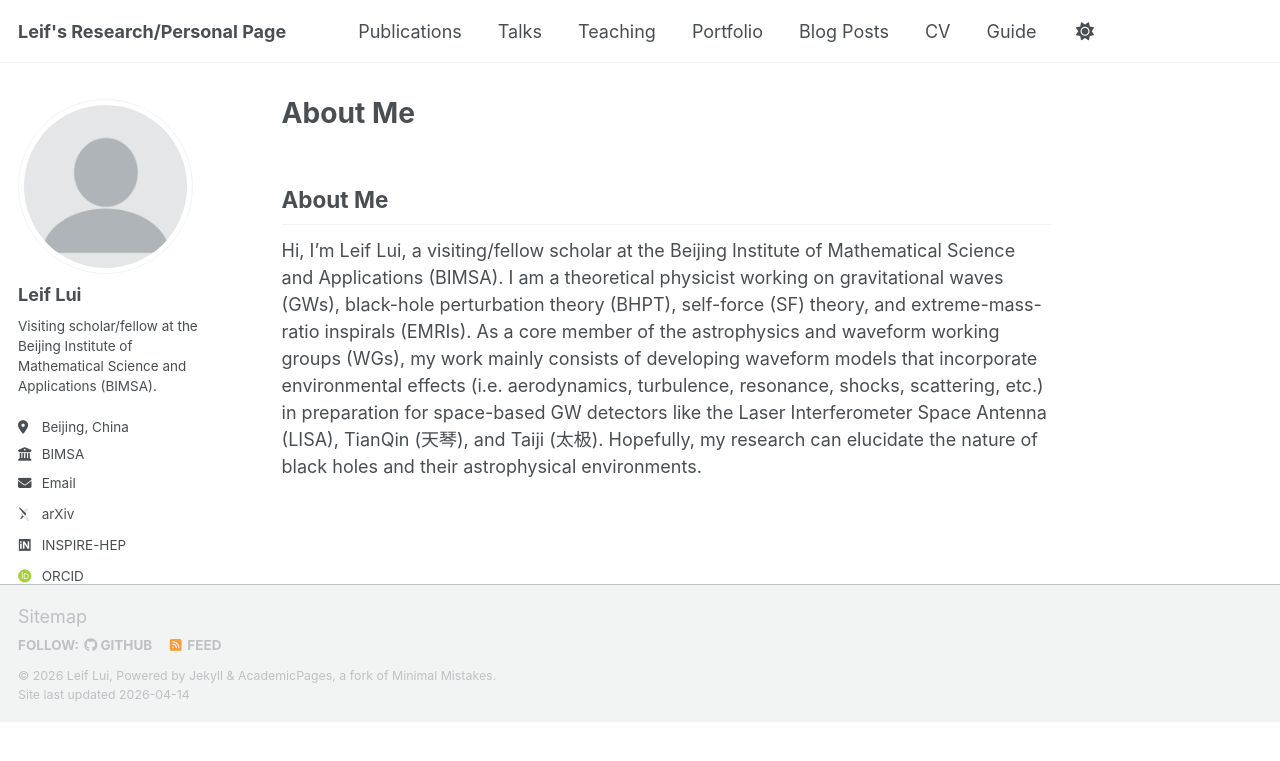
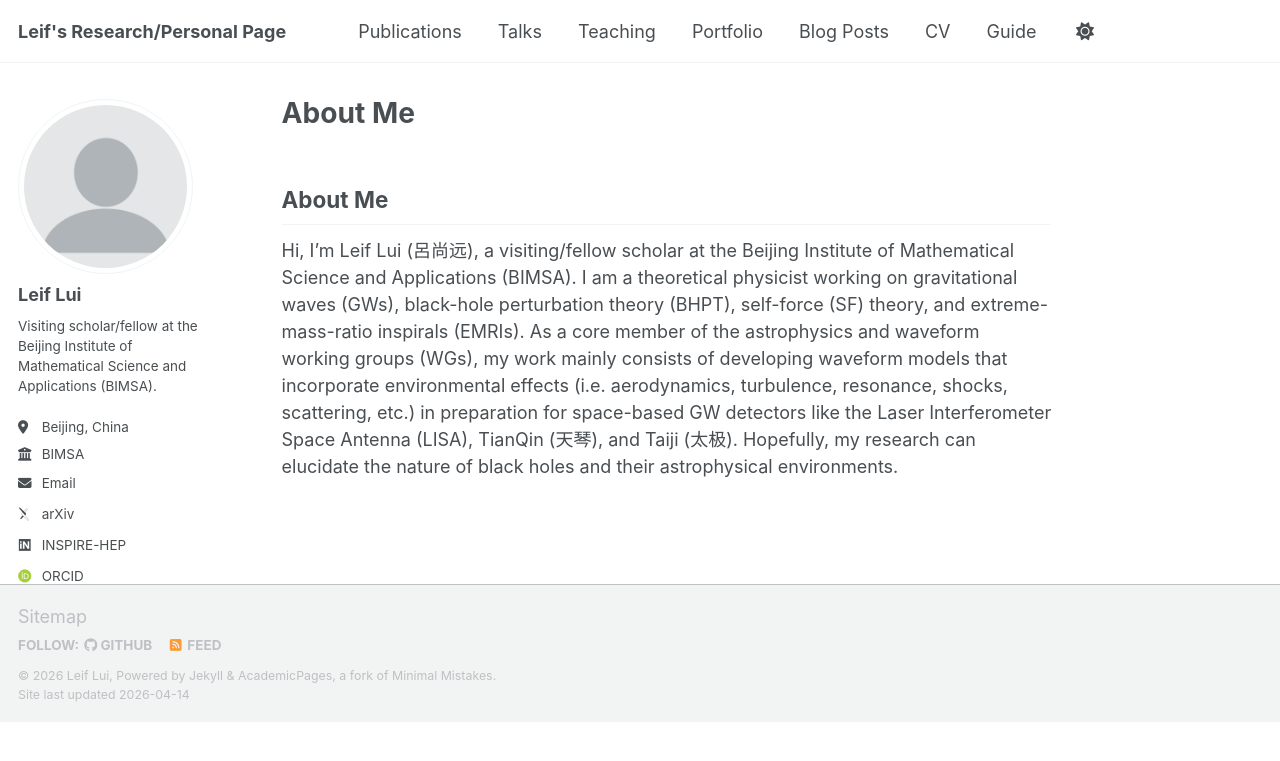
Before and after one commit to leiflui/leiflui.github.io, a Jekyll site: the page built from _pages/about.md, in a window 1280 px wide. Shown: the top 761 px of the page. Built offline with Jekyll 4.4.1, drawn with Linux system fonts in a browser that asks for light colours; some web fonts are replaced; our own code applies the rules of GitHub Pages for plain Markdown files; a script bundle is joined from its source files by our own code; library files that are not in the unit come from our copies.

Commit message:
Update about.md

```diff
--- a/_pages/about.md
+++ b/_pages/about.md
@@ -1,2 +1,2 @@
 ## About Me
-Hi, I'm Leif Lui, a visiting/fellow scholar at the Beijing Institute of Mathematical Science and Applications (BIMSA). I am a theoretical physicist working on gravitational waves (GWs), black-hole perturbation theory (BHPT), self-force (SF) theory, and extreme-mass-ratio inspirals (EMRIs). As a core member of the astrophysics and waveform working groups (WGs), my work mainly consists of developing waveform models that incorporate environmental effects (i.e. aerodynamics, turbulence, resonance, shocks, scattering, etc.) in preparation for space-based GW detectors like the Laser Interferometer Space Antenna (LISA), TianQin (天琴), and Taiji (太极). Hopefully, my research can elucidate the nature of black holes and their astrophysical environments.
+Hi, I'm Leif Lui (呂尚远), a visiting/fellow scholar at the Beijing Institute of Mathematical Science and Applications (BIMSA). I am a theoretical physicist working on gravitational waves (GWs), black-hole perturbation theory (BHPT), self-force (SF) theory, and extreme-mass-ratio inspirals (EMRIs). As a core member of the astrophysics and waveform working groups (WGs), my work mainly consists of developing waveform models that incorporate environmental effects (i.e. aerodynamics, turbulence, resonance, shocks, scattering, etc.) in preparation for space-based GW detectors like the Laser Interferometer Space Antenna (LISA), TianQin (天琴), and Taiji (太极). Hopefully, my research can elucidate the nature of black holes and their astrophysical environments.
```
